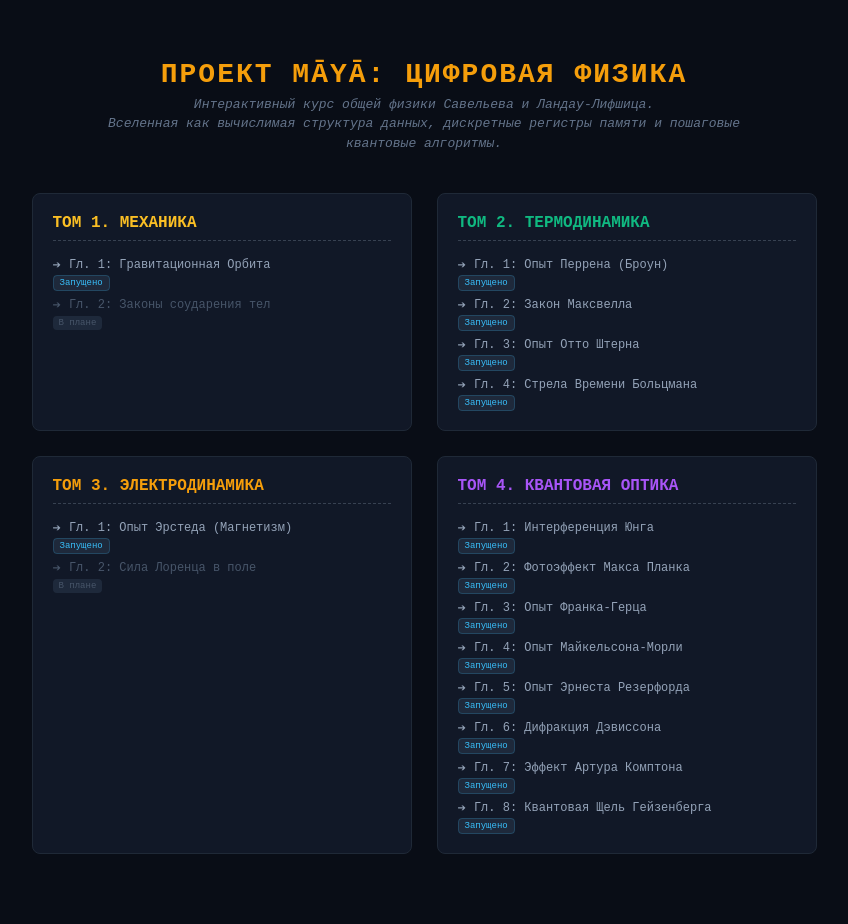
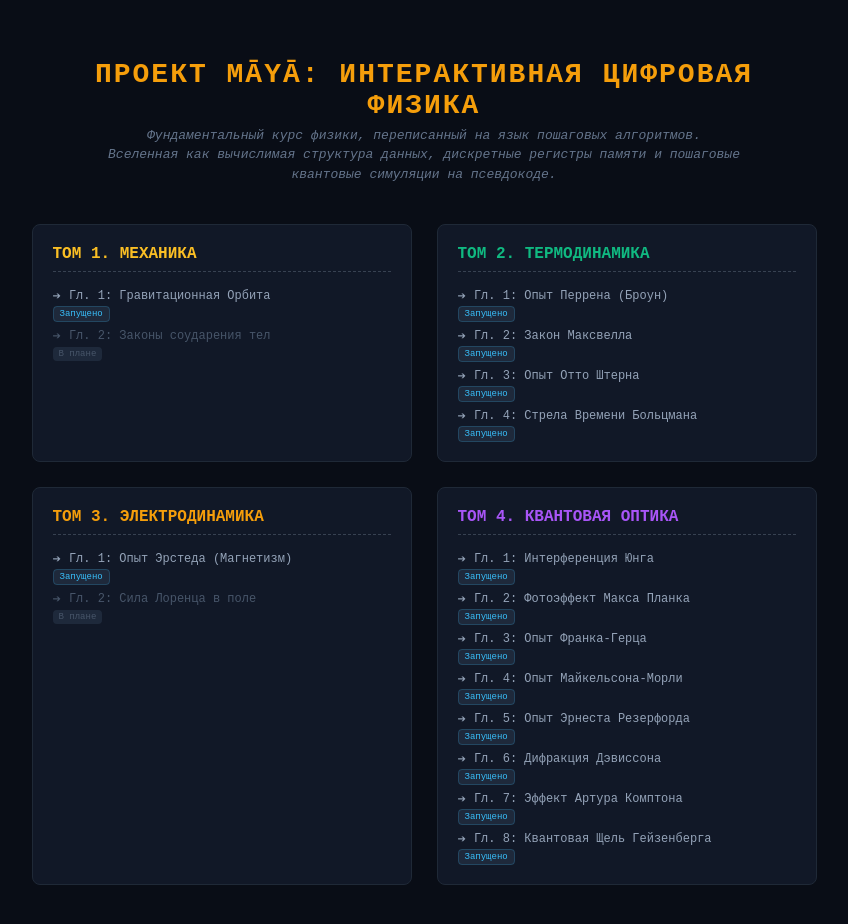
Before and after one commit to Rachkovskiy-I/physics-textbook, a plain HTML site: page index.html in a window 1280 px wide. Shown: the whole page, without its empty margins (216-1064 px from the left). Before the commit the page ends 894 px from the top, so only its background shows below. Drawn offline with Linux system fonts and the light colour scheme.

Commit message:
Update index.html

```diff
--- a/index.html
+++ b/index.html
@@ -88,13 +88,14 @@
 </head>
 <body>
 
-    <div class="header">
-        <h1>ПРОЕКТ MĀYĀ: ЦИФРОВАЯ ФИЗИКА</h1>
+        <div class="header">
+        <h1>ПРОЕКТ MĀYĀ: ИНТЕРАКТИВНАЯ ЦИФРОВАЯ ФИЗИКА</h1>
         <div class="manifesto">
-            Интерактивный курс общей физики Савельева и Ландау-Лифшица.<br>
-            Вселенная как вычислимая структура данных, дискретные регистры памяти и пошаговые квантовые алгоритмы.
+            Фундаментальный курс физики, переписанный на язык пошаговых алгоритмов.<br>
+            Вселенная как вычислимая структура данных, дискретные регистры памяти и пошаговые квантовые симуляции на псевдокоде.
         </div>
     </div>
+
 
     <div class="grid">
         <!-- ТОМ 1 -->
```
